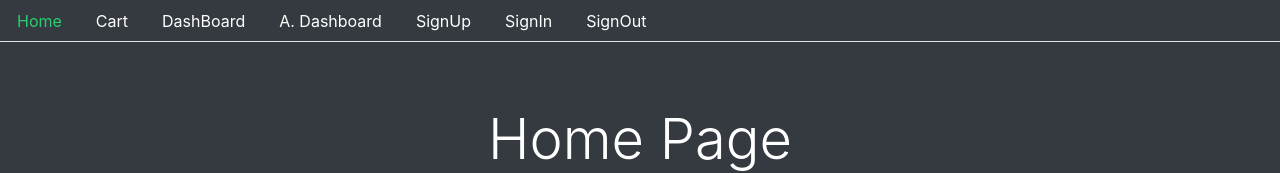
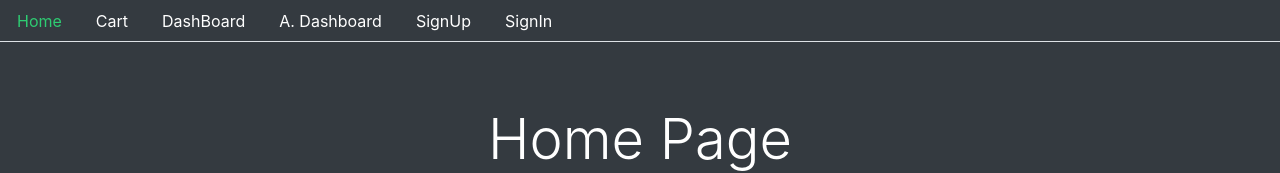
Before and after one commit to Rutvik2699/MERN-Full-Stack-Application, a React (Create React App) app in the folder projfrontend/: page / in a window 1280 px wide. Shown: the top 173 px of the page. Built offline with nearby package versions, Linux system fonts and the light colour scheme.

Commit message:
Making SIgnout work

```diff
--- a/projfrontend/src/core/Menu.js
+++ b/projfrontend/src/core/Menu.js
@@ -1,5 +1,7 @@
 import React from 'react'
 import {Link,withRouter} from "react-router-dom"
+import { signout,isAuthenticated } from '../auth/helper'
+
 
 const currentTab = (history,path)=>{
     if(history.location.pathname === path){
@@ -44,11 +46,19 @@ const Menu=({history})=>(
                     SignIn
                 </Link>
             </li>
-            <li className="nav-item">
-                <Link style={currentTab(history,"/signout")} className="nav-link" to="/signout">
-                    SignOut
-                </Link>
+            {isAuthenticated()&&(
+                <li className="nav-item">
+                <span
+                className="nav-link text-warning"
+                onClick={()=>{
+                    signout(()=>{
+                        history.push("/")
+                    })
+                }}>
+                    Signout
+                </span>
             </li>
+            )}
         </ul>
     </div>
 )
--- a/projfrontend/src/user/Signin.js
+++ b/projfrontend/src/user/Signin.js
@@ -1,14 +1,14 @@
 import React, { useState } from "react";
 import Base from "../core/Base";
-import { Link,Redirect } from "react-router-dom";
+import {Redirect } from "react-router-dom";
 
 import {signin,authenticate,isAuthenticated} from "../auth/helper"
 
 const Signin = () => {
 
   const [values,setValues] = useState({
-    email:"",
-    password:"",
+    email:"a@hitesh.com",
+    password:"12345",
     error:"",
     loading:false,
     didRedirect:false,
@@ -89,12 +89,12 @@ const handleChange = name => event => {
           <form>
             <div className="form-group">
               <label className="text-light">Email</label>
-              <input onChange={handleChange=("email")} value={email} className="form-control" type="email" />
+              <input onChange={handleChange("email")} value={email} className="form-control" type="email" />
             </div>
 
             <div className="form-group">
               <label className="text-light">Password</label>
-              <input onChange={handleChange=("password")} value={email} className="form-control" type="password" />
+              <input onChange={handleChange("password")} value={email} className="form-control" type="password" />
             </div>
             <button onClick={onSubmit} className="btn btn-success btn-block">Submit</button>
           </form>
```
